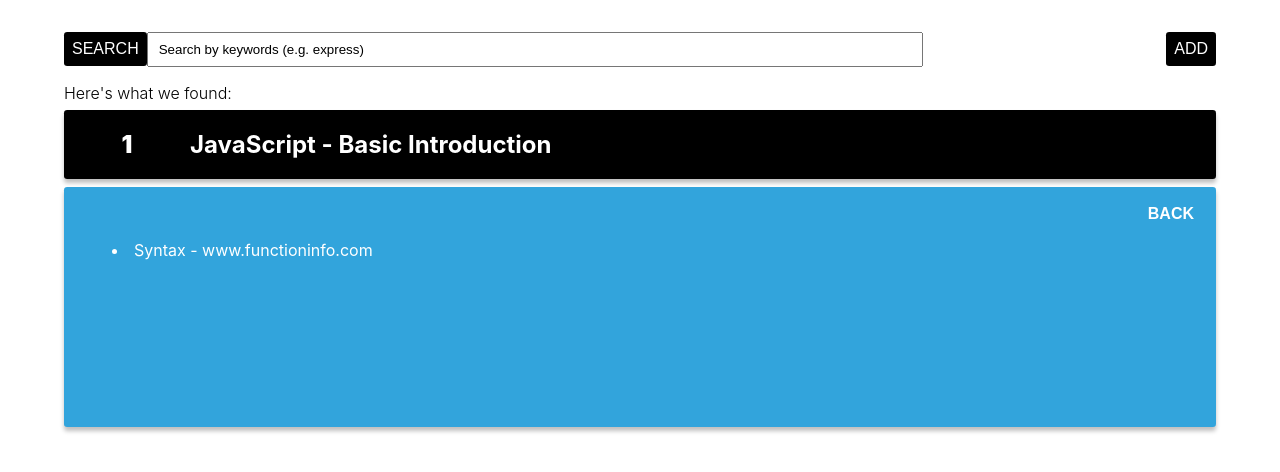
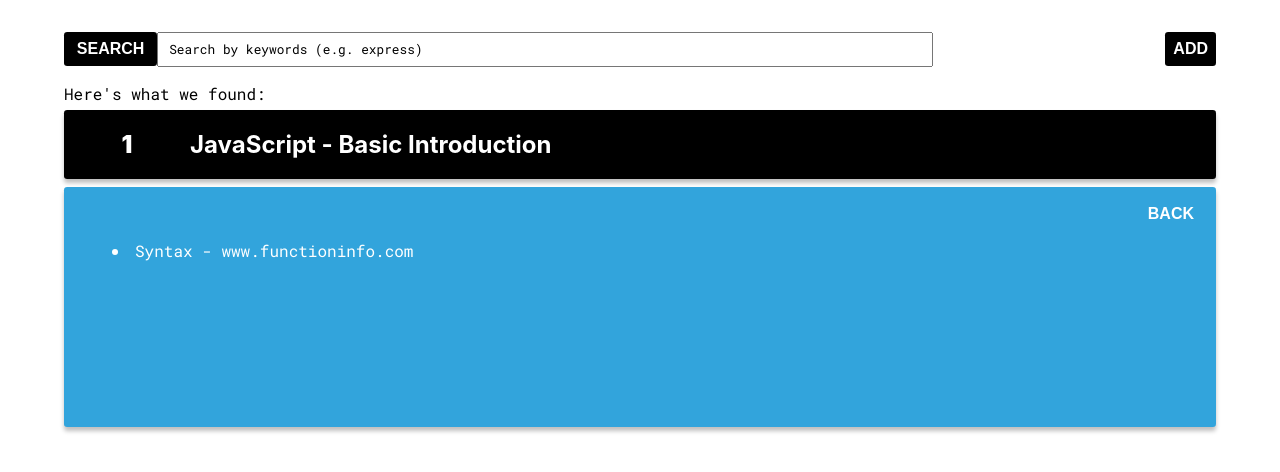
Before and after one commit to SchoolOfCode/national-project-week-riki-adam-luis-apoorwa, a React (Create React App) app in the folder client/: page / in a window 1280 px wide. Shown: the top 472 px of the page. Built offline with nearby package versions, Linux system fonts and the light colour scheme; no server answers.

Commit message:
Add Roboto Mono Font for Styling

```diff
--- a/client/src/Components/SearcherBlock/SearchBar/AddButton/styles.css
+++ b/client/src/Components/SearcherBlock/SearchBar/AddButton/styles.css
@@ -2,6 +2,7 @@
   background-color: black;
   border: 0;
   font-size: 1rem;
+  font-weight: 900;
   padding: 0.5rem;
   border-radius: 0.2rem;
   text-transform: uppercase;
--- a/client/src/Components/SearcherBlock/SearchBar/SearchInput/styles.css
+++ b/client/src/Components/SearcherBlock/SearchBar/SearchInput/styles.css
@@ -1,11 +1,14 @@
+@import url("https://fonts.googleapis.com/css2?family=Roboto+Mono:wght@100;200;400&display=swap");
+
 #Search_Text_Span {
   background-color: black;
   border: 0;
   font-size: 1rem;
-  padding: 0.5rem;
+  padding: 0.5rem 0.8rem 0.5rem 0.8rem;
   border-radius: 0.2rem;
   text-transform: uppercase;
   color: white;
+  font-weight: 900;
 }
 
 #Searcher_Input {
@@ -14,4 +17,6 @@
   border-style: black;
   margin: 0;
   text-indent: 0.5rem;
+  font-size: 0.8rem;
+  font-family: "Roboto Mono", sans-serif;
 }
--- a/client/src/Components/SearcherBlock/SearchResults/LinksList/LinksListItem/styles.css
+++ b/client/src/Components/SearcherBlock/SearchResults/LinksList/LinksListItem/styles.css
@@ -1,6 +1,9 @@
+@import url("https://fonts.googleapis.com/css2?family=Roboto+Mono:wght@100;200;400&display=swap");
+
 .LinksListItem {
   width: 80%;
   color: white;
+  font-family: "Roboto Mono", sans-serif;
 }
 
 .LinksListItem_Container {
--- a/client/src/Components/SearcherBlock/SearchResults/styles.css
+++ b/client/src/Components/SearcherBlock/SearchResults/styles.css
@@ -1,3 +1,5 @@
+@import url("https://fonts.googleapis.com/css2?family=Roboto+Mono:wght@100;200;400&display=swap");
+
 .SearchResults_Container {
   text-align: start;
   display: flex;
@@ -11,5 +13,6 @@
 
 #Search_Found_Text {
   font-size: 1rem;
-  font-weight: 300;
+  font-weight: 400;
+  font-family: "Roboto Mono", sans-serif;
 }
```
